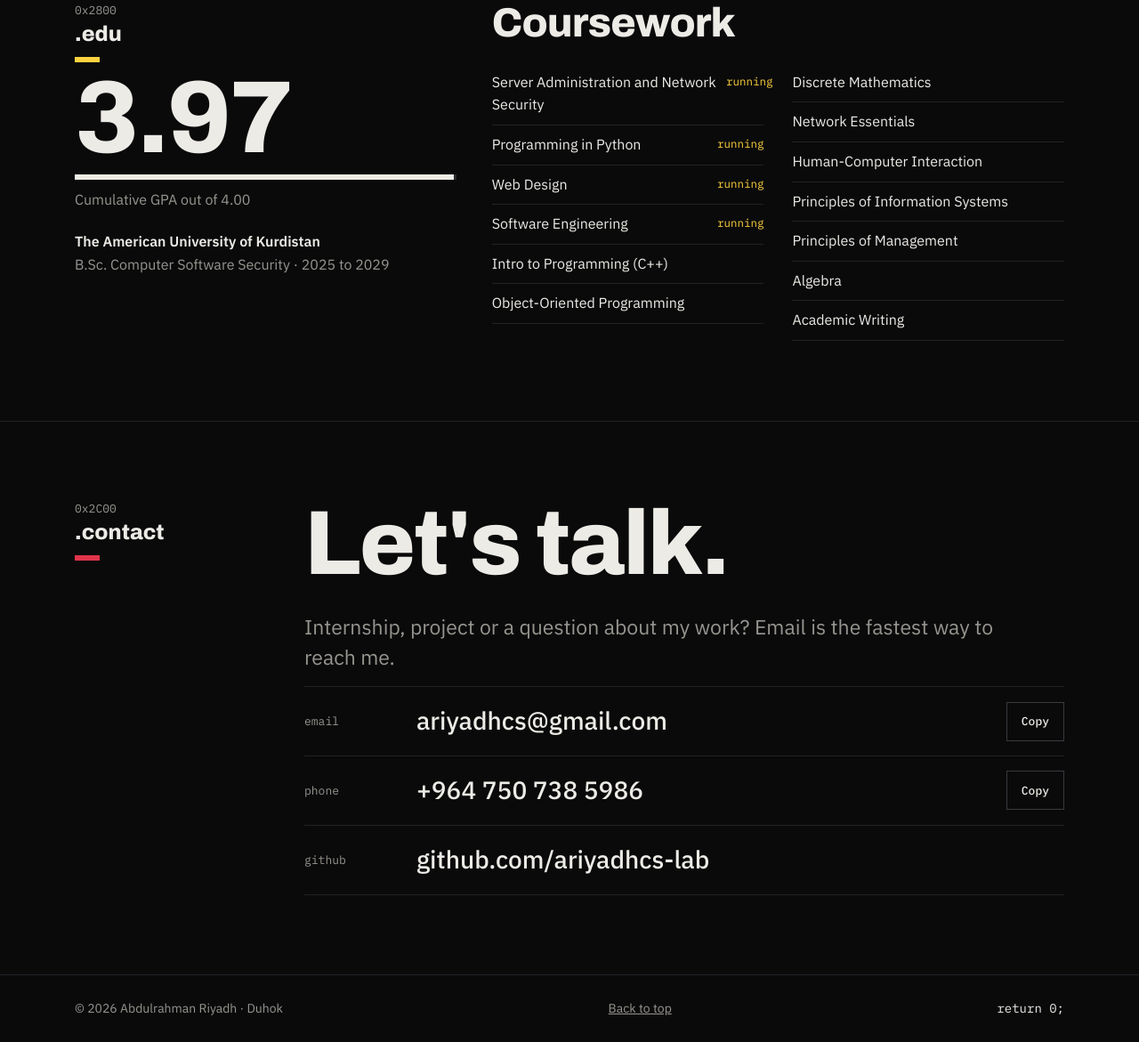
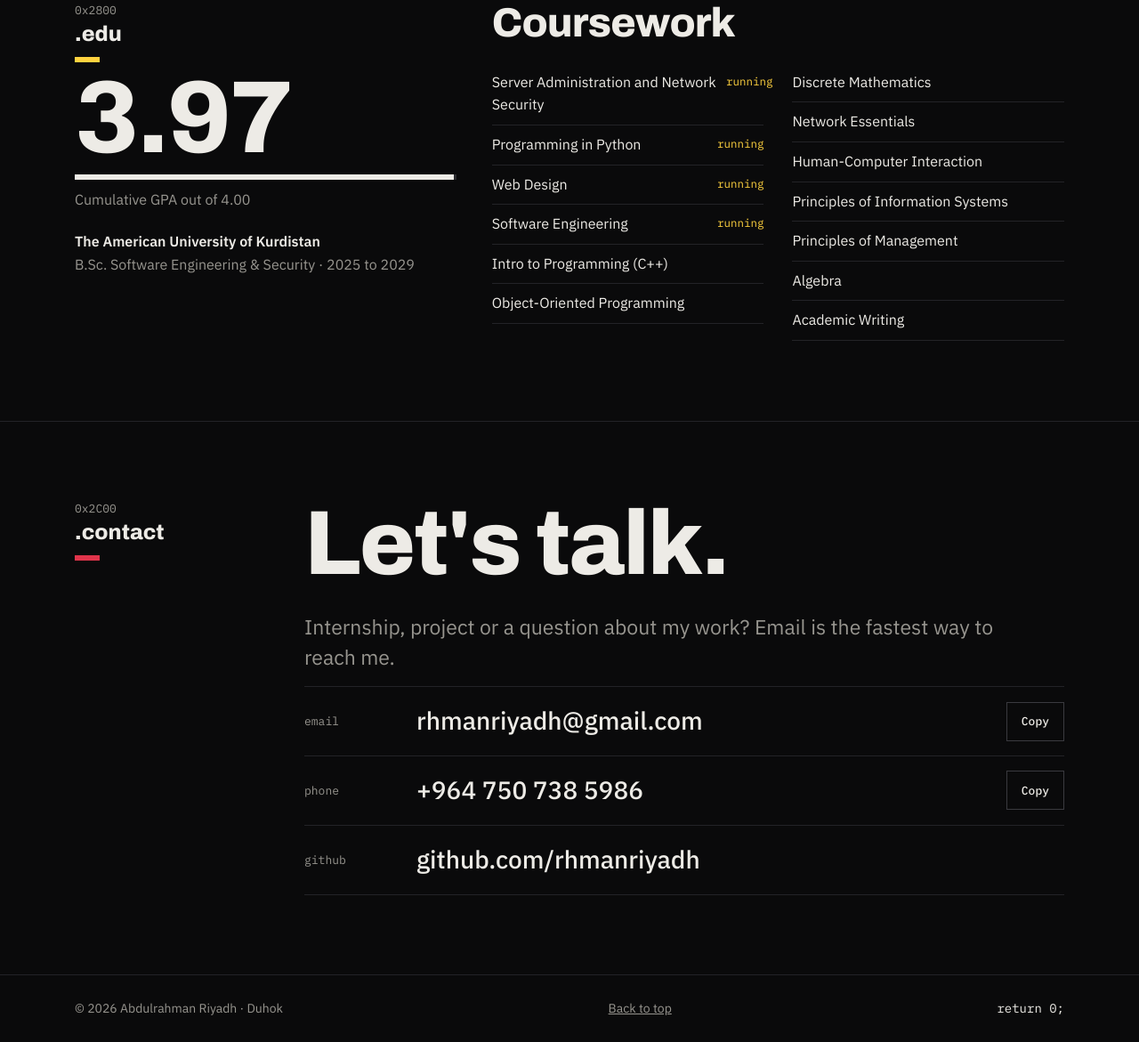
Before and after one commit to rhmanriyadh/rhmanriyadh.github.io, a plain HTML site: page index.html in a window 1280 px wide. Shown: the part 5187-6358 px from the top of the page at 89% size. Drawn offline with Linux system fonts and the light colour scheme.

Commit message:
update education and contact information in portfolio

```diff
--- a/index.html
+++ b/index.html
@@ -254,7 +254,7 @@ footer .mono{color:var(--ink)}
         <div class="gpa display">3.97</div>
         <span class="meter"><i></i></span>
         <div class="mute">Cumulative GPA out of 4.00</div>
-        <p style="margin-top:22px"><b>The American University of Kurdistan</b><br><span class="mute">B.Sc. Computer Software Security · 2025 to 2029</span></p>
+        <p style="margin-top:22px"><b>The American University of Kurdistan</b><br><span class="mute">B.Sc. Software Engineering & Security · 2025 to 2029</span></p>
       </div>
       <div>
         <h2 class="display">Coursework</h2>
@@ -270,9 +270,9 @@ footer .mono{color:var(--ink)}
         <h2 class="display">Let's talk.</h2>
         <p class="lede mute">Internship, project or a question about my work? Email is the fastest way to reach me.</p>
         <div class="lines">
-          <div class="ln"><span class="k">email</span><a href="mailto:ariyadhcs@gmail.com">ariyadhcs@gmail.com</a><button class="copy" id="copy-email" data-v="ariyadhcs@gmail.com">Copy</button></div>
+          <div class="ln"><span class="k">email</span><a href="mailto:rhmanriyadh@gmail.com">rhmanriyadh@gmail.com</a><button class="copy" id="copy-email" data-v="rhmanriyadh@gmail.com">Copy</button></div>
           <div class="ln"><span class="k">phone</span><a href="tel:+9647507385986">+964 750 738 5986</a><button class="copy" id="copy-phone" data-v="+9647507385986">Copy</button></div>
-          <div class="ln"><span class="k">github</span><a href="https://github.com/ariyadhcs-lab">github.com/ariyadhcs-lab</a><span></span></div>
+          <div class="ln"><span class="k">github</span><a href="https://github.com/rhmanriyadh">github.com/rhmanriyadh</a><span></span></div>
         </div>
       </div>
     </div>
@@ -358,7 +358,7 @@ footer .mono{color:var(--ink)}
     ["var(--blue)", "data_officer()", "AUK Student Government", "Handle data for the student government."],
     ["var(--yellow)", "event_coordinator()", "HacAUK tech club", "Plan workshops and events for tech students each semester."],
     ["var(--red)", "speaker_training()", "TEDxAUK · 2026", "Reviewed speaker drafts and gave per-speaker feedback on accuracy, structure, storytelling and timing."],
-    ["var(--cyan)", "volunteer()", "AUK campus events · 2025 to 2026", "Receptionist and usher at MEPS 2026, VIP Gate Receptionist at Graduation, IT Assistant at Got Business Talent, guide at Open House 2025-2026."]
+    ["var(--cyan)", "volunteer()", "AUK campus events · 2025 to 2026", "Receptionist and usher at MEPS 2026, VIP Gate Receptionist at Graduation 2026, IT Assistant at Got Business Talent, guide at Open House 2025-2026."]
   ];
   document.getElementById("stack").innerHTML = frames.map(([c, f, o, d], i) => `
     <li class="frame" style="--c:${c}"><span class="n">#${i}</span><div class="f">${f}<small>${o}</small></div><p>${d}</p></li>`).join("");
```
